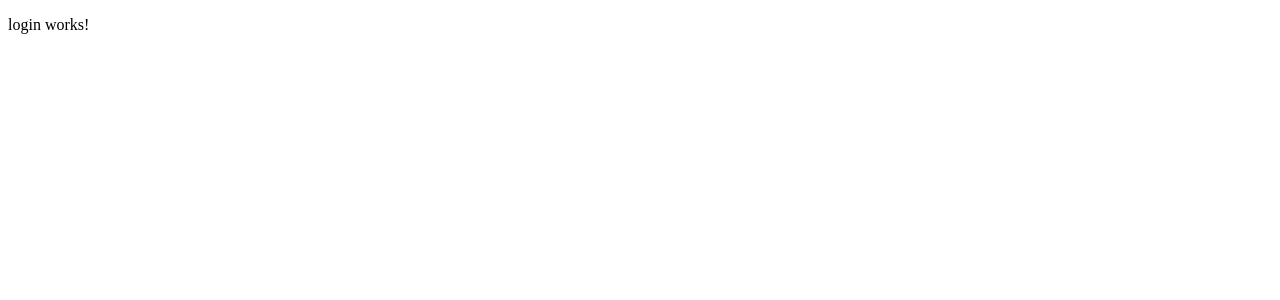
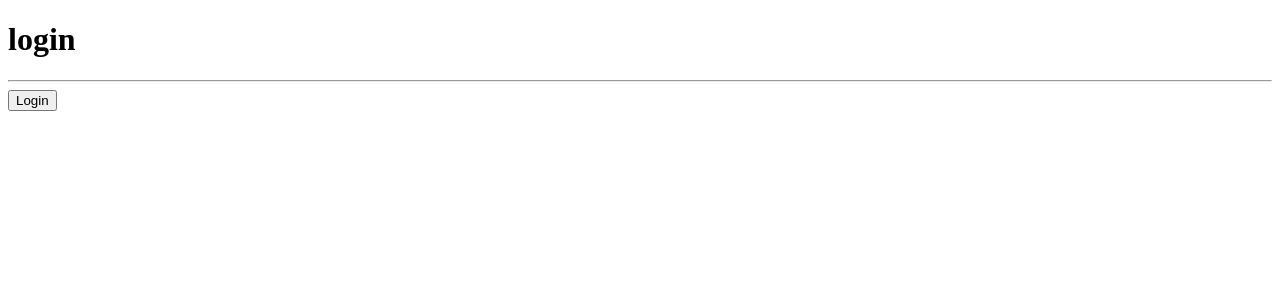
Before and after one commit to lolski/websocket, an Angular app in the folder client/: page /login in a window 1280 px wide. Shown: the top 300 px of the page. Built offline with nearby package versions, Linux system fonts and the light colour scheme.

Commit message:
Add login and logout button

```diff
--- a/client/src/app/page/chatroom/chatroom.component.html
+++ b/client/src/app/page/chatroom/chatroom.component.html
@@ -1,2 +1,6 @@
+<h1>chatroom</h1>
+<hr />
+<button class="nav-item nav-link-edit" [routerLink]="['/login']">Logout</button>
+<hr />
 <app-responses [response]="response" />
 <app-request (submitted)="receiveRequest($event)" />
--- a/client/src/app/page/login/login.component.html
+++ b/client/src/app/page/login/login.component.html
@@ -1 +1,3 @@
-<p>login works!</p>
+<h1>login</h1>
+<hr />
+<button class="nav-item nav-link-edit" [routerLink]="['']" [queryParams]="{port: 8081}">Login</button >
```
